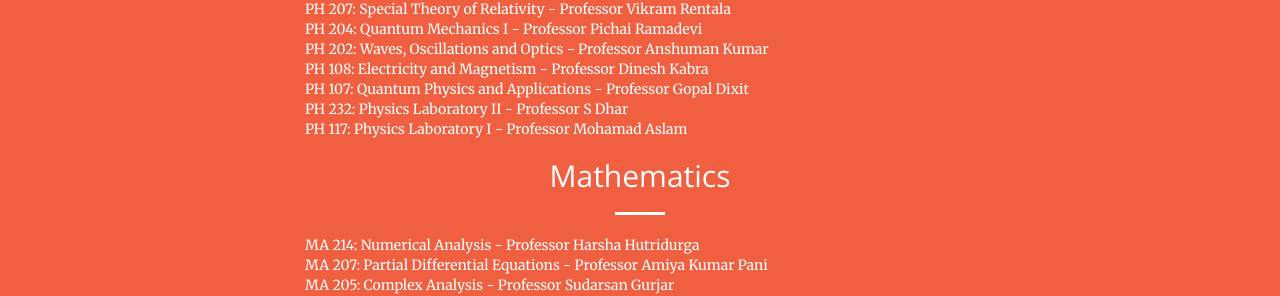
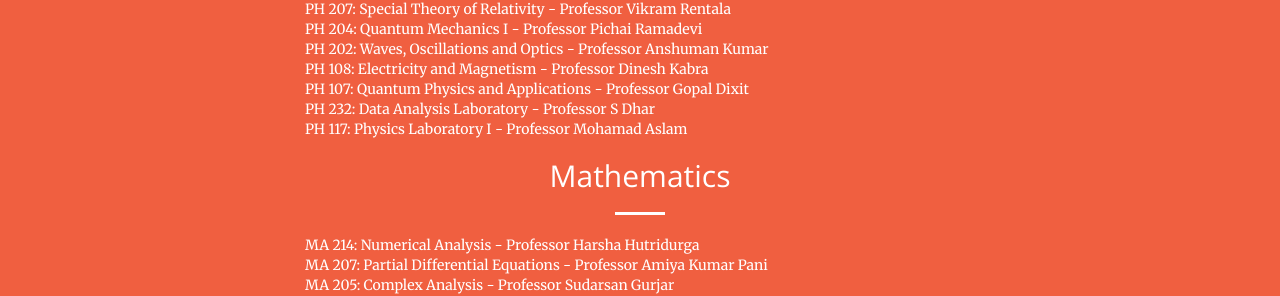
Before and after one commit to aravindbharathi/aravindbharathi.github.io, a Jekyll site: the page courses/index.html, which Jekyll copies as it is, in a window 1280 px wide and 900 px high, scrolled down 1293 px. Shown: the part 160-456 px from the top of the window. Built offline with Jekyll 4.4.1, drawn with Linux system fonts in a browser that asks for light colours.

Commit message:
Update index.html

```diff
--- a/courses/index.html
+++ b/courses/index.html
@@ -176,7 +176,7 @@
                     PH 202: Waves, Oscillations and Optics - Professor Anshuman Kumar<br>
                     PH 108: Electricity and Magnetism - Professor Dinesh Kabra<br>
                     PH 107: Quantum Physics and Applications - Professor Gopal Dixit<br>
-                    PH 232: Physics Laboratory II - Professor S Dhar<br>
+                    PH 232: Data Analysis Laboratory - Professor S Dhar<br>
                     PH 117: Physics Laboratory I - Professor Mohamad Aslam
                     </ul>
                     </p>
```
